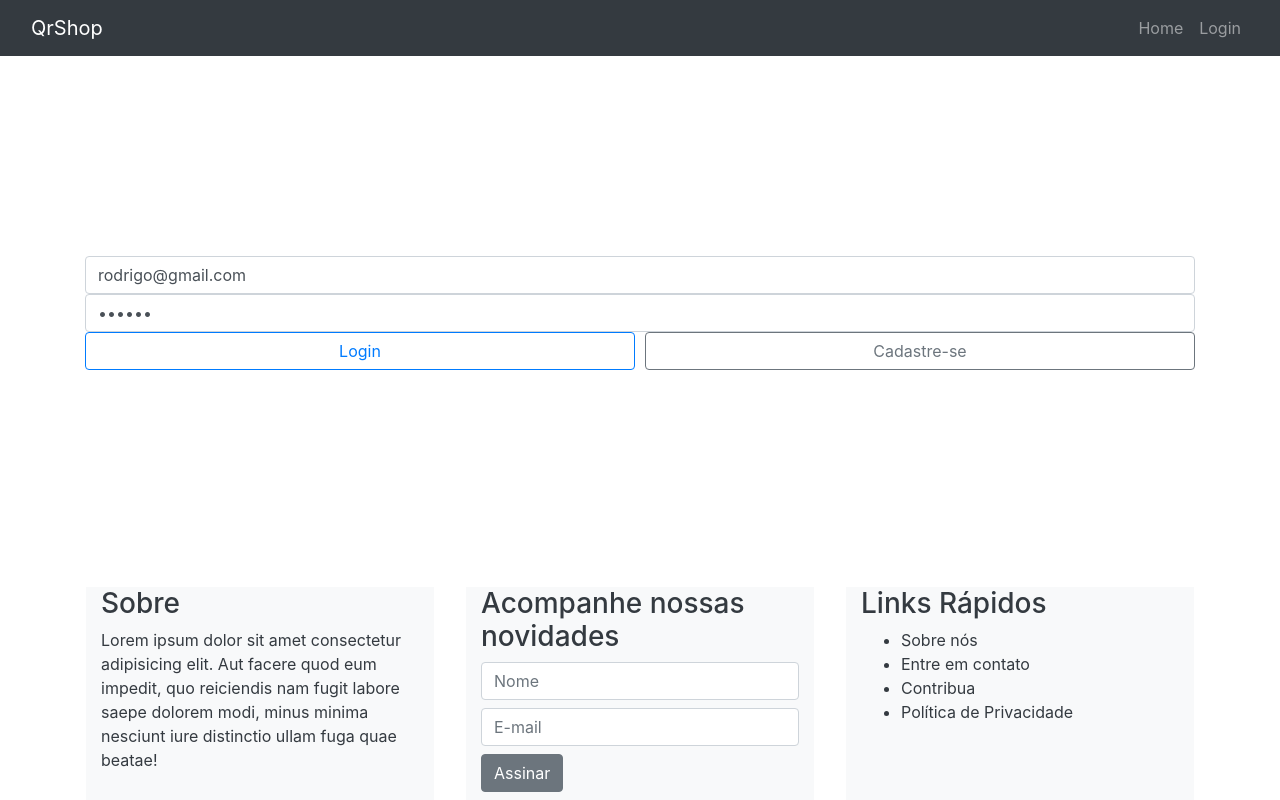
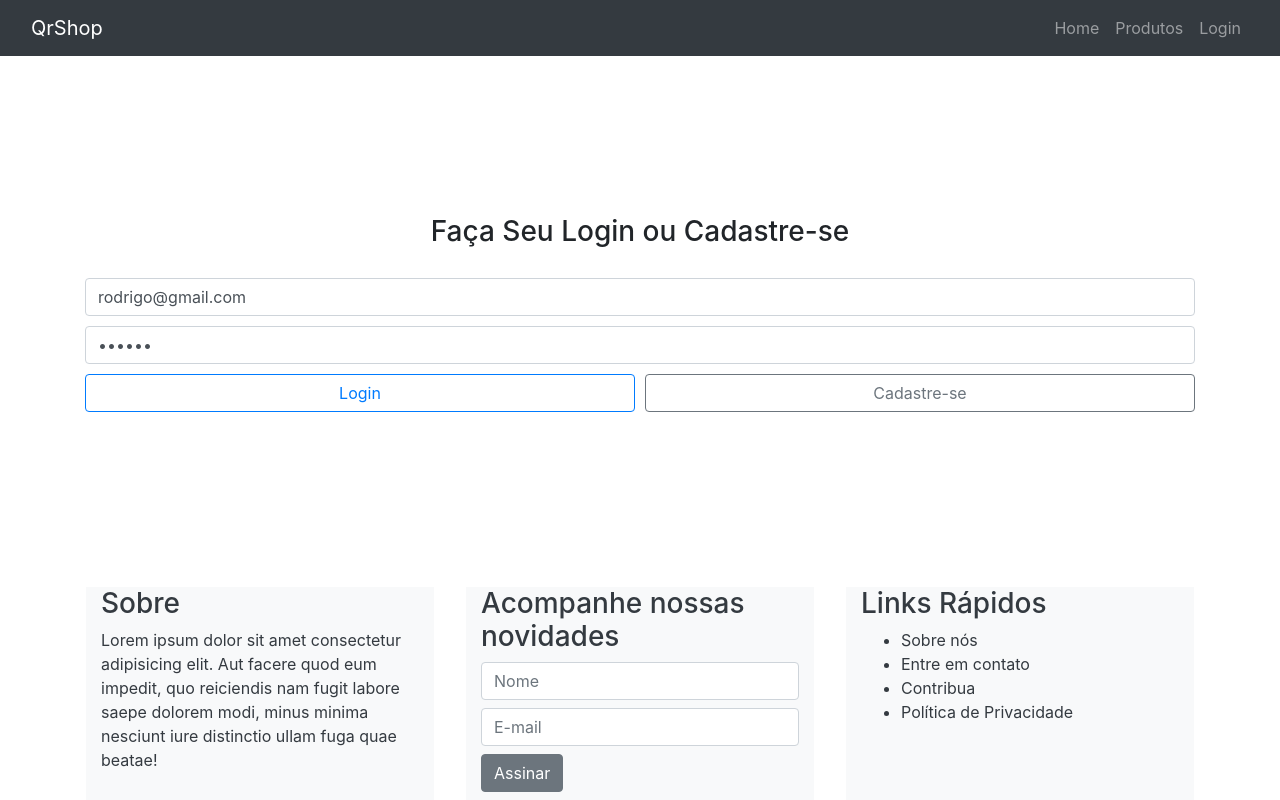
Before and after one commit to 21E321E4-DFE-GRP-EDS-01C1-N2-P1/qr-shop2, a Vue app: page /login in a window 1280 px wide. Built offline with nearby package versions, Linux system fonts and the light colour scheme.

Commit message:
melhoria-css

```diff
--- a/src/components/templates/header/Header.vue
+++ b/src/components/templates/header/Header.vue
@@ -6,6 +6,7 @@
       <b-collapse id="nav-collapse" is-nav>
         <b-navbar-nav class="ml-auto">
           <b-nav-item to="/">Home</b-nav-item>
+          <b-nav-item to="/produtos">Produtos</b-nav-item>
           <b-nav-item to="login" v-if="!$store.state.auth">Login</b-nav-item>
           <b-nav-item @click="handleLogout" v-else>Logout</b-nav-item>
         </b-navbar-nav>
--- a/src/views/Login.vue
+++ b/src/views/Login.vue
@@ -1,9 +1,10 @@
 <template>
   <b-container>
     <b-form @submit="handleLogin">
+      <h3 class='text-center mb-4'>Faça Seu Login ou Cadastre-se</h3>
       <b-form-group>
-        <b-form-input name="name" required v-model="email" />
-        <b-form-input name="password" required type="password" v-model="password" />
+        <b-form-input name="name" required v-model="email" class='form-input'/>
+        <b-form-input name="password" required type="password" v-model="password" class='form-input'/>
         <div style="display: flex;">
           <b-button block variant='outline-primary' style="margin-right: 5px" type="submit">Login</b-button>
           <b-button block variant='outline-secondary' style="margin-top: 0; margin-left: 5px" @click="goToCadastro" class="clickable">Cadastre-se</b-button>
--- a/src/views/Produtos.vue
+++ b/src/views/Produtos.vue
@@ -1,9 +1,11 @@
 <template>
   <div>
     <b-button
-      class="clickable"
+      class="clickable m-3"
       @click="isCreatingProduct = true"
       v-if="!isCreatingProduct"
+      size='lg'
+      variant='outline-secondary'
     >
       Cadastro de Produtos
     </b-button>
```
